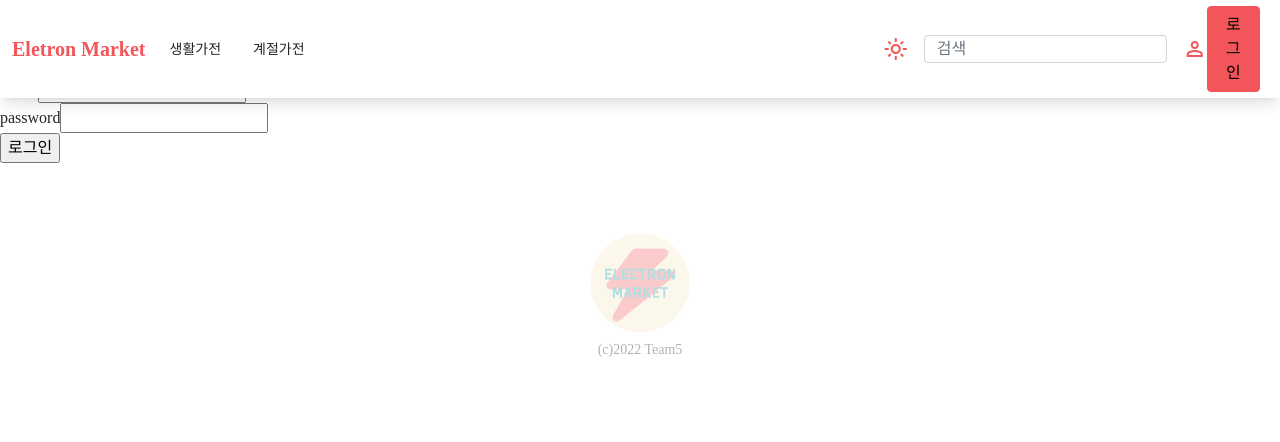
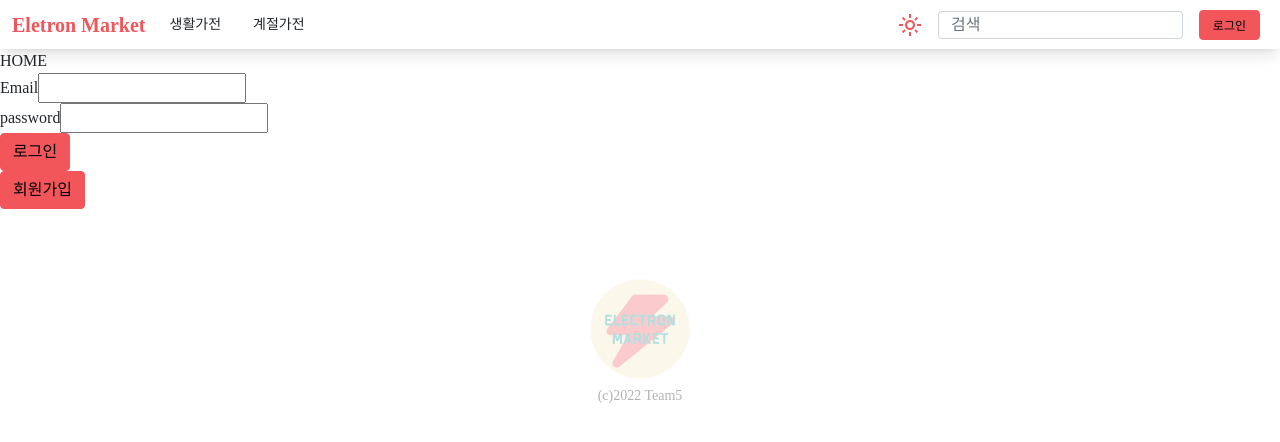
Before and after one commit to 0seo8/Vue_Shop, a Vue app: page /login in a window 1280 px wide. Shown: the top 442 px of the page. Built offline with nearby package versions, Linux system fonts and the light colour scheme; no server answers; a web font is replaced by a local one; what vue-sweetalert2 would draw is missing.

Commit message:
feat: header login/mypage 버튼 상태변경 구현

```diff
--- a/src/components/layouts/TheHeader.vue
+++ b/src/components/layouts/TheHeader.vue
@@ -24,10 +24,18 @@
         placeholder="검색"
         @keydown.enter="searchProduct"
       />
-      <span class="material-symbols-outlined" @click="$router.push('/mypage')">
+      <span
+        v-if="logined"
+        class="material-symbols-outlined"
+        @click="$router.push('/mypage')"
+      >
         person_outline
       </span>
-      <button class="btn btn-primary" @click="$router.push('/login')">
+      <button
+        v-else
+        class="btn btn-primary login"
+        @click="$router.push('/login')"
+      >
         로그인
       </button>
     </div>
@@ -41,6 +49,14 @@ export default {
       navigations: [{ name: "생활가전" }, { name: "계절가전" }],
       searchText: "",
     };
+  },
+  computed: {
+    logined: function () {
+      return this.$store.state.auth.logined;
+    },
+  },
+  created() {
+    this.$store.dispatch("auth/findLocalStorageUser");
   },
 
   methods: {
@@ -126,5 +142,10 @@ export default {
       cursor: pointer;
     }
   }
+  .login {
+    height: 30px;
+    width: 80px;
+    font-size: 12px;
+  }
 }
 </style>
--- a/src/routes/Login.vue
+++ b/src/routes/Login.vue
@@ -1,47 +1,41 @@
 <template>
-  <RouterLink to="/">
-    HOME
-  </RouterLink>
+  <RouterLink to="/"> HOME </RouterLink>
   <form @submit.prevent="submitForm">
     <div>
       <label for="name">Email</label>
-      <input
-        id="name"
-        v-model.trim="email"
-        type="email" />
+      <input id="name" v-model.trim="email" type="email" />
     </div>
     <div>
       <label for="ps1">password</label>
-      <input
-        id="ps1"
-        v-model.trim="password"
-        type="password" />
+      <input id="ps1" v-model.trim="password" type="password" />
     </div>
-    <input
-      type="submit"
-      value="로그인" />
+    <input class="btn btn-primary" type="submit" value="로그인" />
   </form>
+  <button class="btn btn-primary" @click="$router.push('/signup')">
+    회원가입
+  </button>
 </template>
 
 <script>
 export default {
   data() {
     return {
-      email: '',
-      password: '',
-    }
+      email: "",
+      password: "",
+    };
   },
   methods: {
     async submitForm() {
       const actionPayload = {
         email: this.email,
         password: this.password,
-      }
-      await this.$store.dispatch('auth/login', actionPayload)
-      this.$router.push('/mypage')
+      };
+      await this.$store.dispatch("auth/login", actionPayload);
+      await this.$store.dispatch("auth/findLocalStorageUser");
+      this.$router.push("/mypage");
     },
   },
-}
+};
 </script>
 
 <style scoped></style>
--- a/src/routes/MyPage.vue
+++ b/src/routes/MyPage.vue
@@ -126,6 +126,7 @@ export default {
     },
     async logOut() {
       await this.$store.dispatch("auth/logOut");
+      await this.$store.dispatch("auth/findLocalStorageUser");
       this.$router.push("/login");
     },
   },
--- a/src/store/auth.js
+++ b/src/store/auth.js
@@ -11,7 +11,7 @@ export default {
     setUser(state, payload) {
       state.user = payload.user;
       state.token = payload.token;
-      state.token = payload.logined;
+      state.logined = payload.logined;
     },
   },
   getters: {
@@ -115,14 +115,17 @@ export default {
       const dataForm = await res.json();
       window.localStorage.setItem("user", JSON.stringify(dataForm));
     },
-    // async findLocalStorage(context, payload) {
-    //   await
-    //     if (JSON.parse(window.localStorage.getItem("user").legnth > 0)) {
-    //       this.login = true;
-    //     } else {
-    //       this.login = false;
-    //     }
-
-    // }
+    findLocalStorageUser(context) {
+      const accessToken = window.localStorage.getItem("token");
+      if (accessToken == null) {
+        context.commit("setUser", {
+          logined: false,
+        });
+      } else {
+        context.commit("setUser", {
+          logined: true,
+        });
+      }
+    },
   },
 };
```
